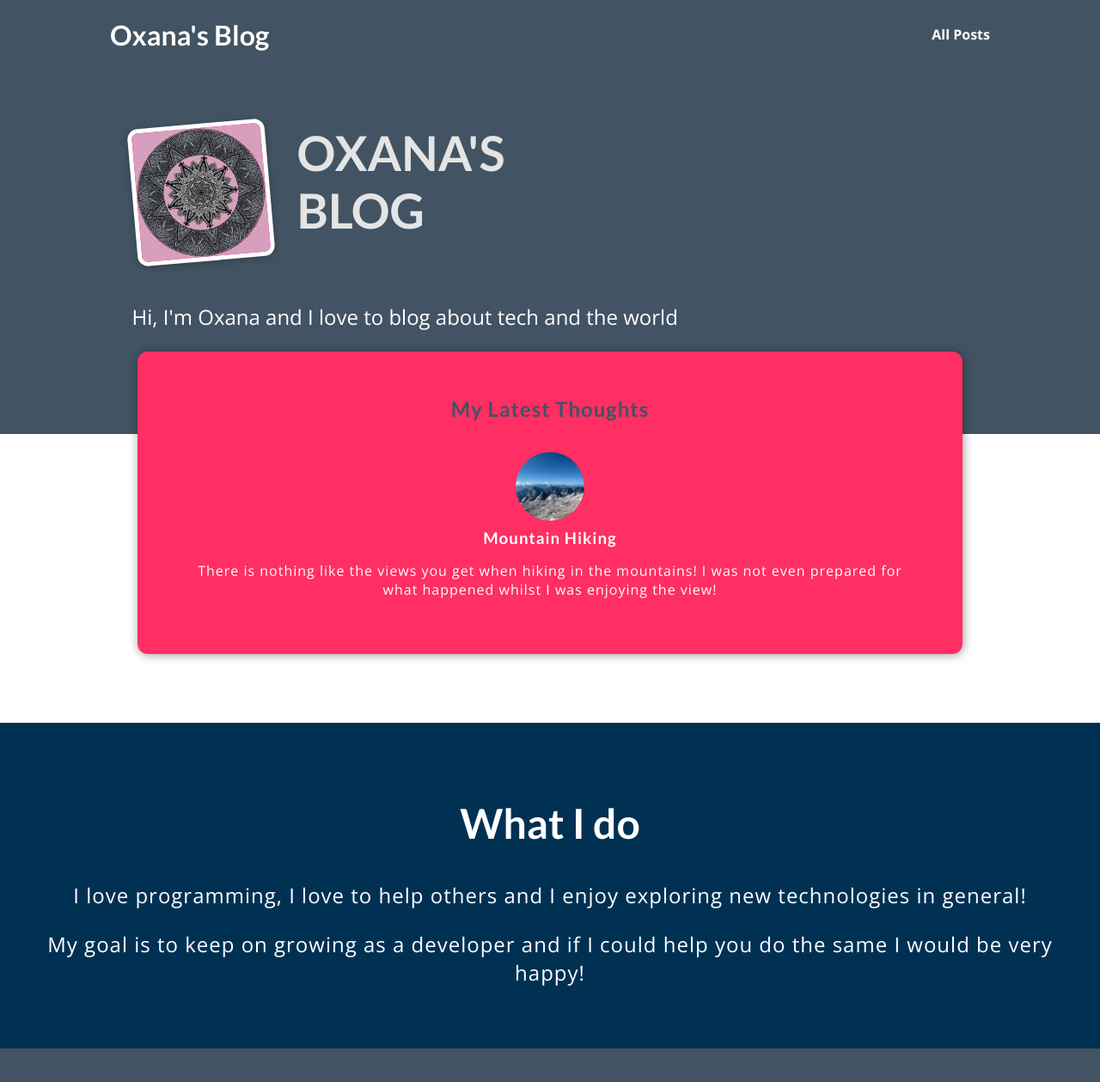
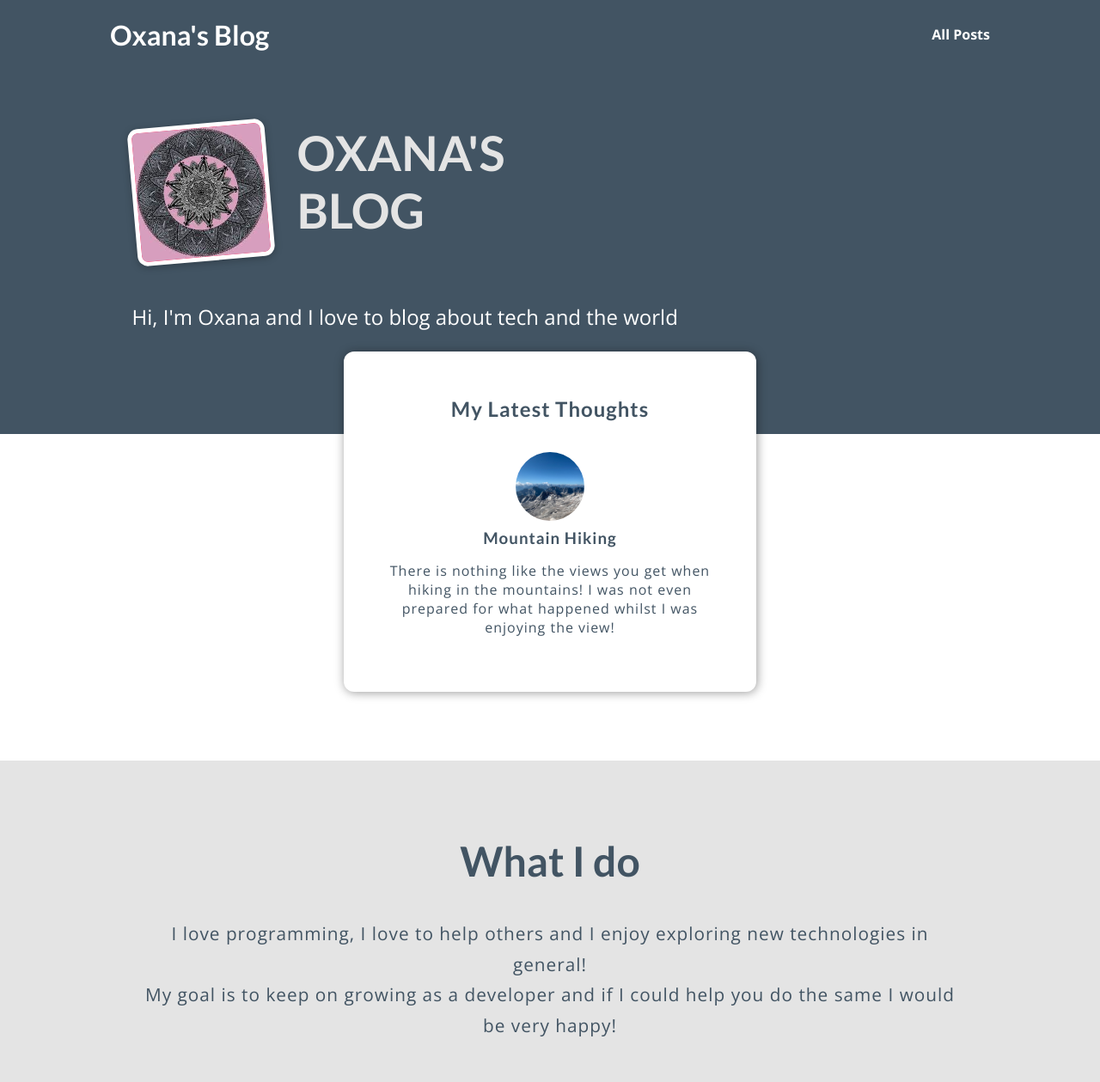
Before and after one commit to OxanaSF/blog-django, a Django app: page / in a window 1280 px wide. Shown: the whole page at 86% size. Before the commit the page ends 1220 px from the top, so only its background shows below. Run offline with Django 4.2, Linux system fonts and the light colour scheme.

Commit message:
link pages

```diff
--- a/blog/static/blog/index.css
+++ b/blog/static/blog/index.css
@@ -34,10 +34,11 @@
 }
 
 #latest-posts {
-  background-color: #ff2e63;
+  /* background-color: #ff2e63; */
+  background-color: white;
   padding: 2rem;
   border-radius: 12px;
-  width: 60rem;
+  width: 30rem;
   margin: -6rem auto 2rem auto;
   box-shadow: 1px 1px 12px rgba(0, 0, 0, 0.4);
   color: #425463;
@@ -46,7 +47,6 @@
 
 .post__content {
   color: #425463;
-  color: white;
   letter-spacing: 1px;
 }
 
@@ -75,9 +75,9 @@
 #about {
   text-align: center;
   padding: 3rem;
-  background-color: #003153;
+  background-color: #e4e4e4;
   margin-top: 5rem;
-  color: white;
+  color: #425463;
 }
 
 #about h2 {
@@ -85,8 +85,10 @@
 }
 
 #about p {
-  font-size: 1.5rem;
-  color: #353535;
-  color: white;
+  font-size: 1.3rem;
+  color: #425463;
   letter-spacing: 1px;
+  width: 80%;
+  margin: 0 auto;
+  line-height: 1.7;
 }
--- a/blog/templates/blog/includes/post.html
+++ b/blog/templates/blog/includes/post.html
@@ -1,19 +1,18 @@
-
 {% load static %}
 
 <li>
   <article class="post">
-      <a href="">
+    <a href="{% url 'post-detail-page' %}">
       <img
-          src="{% static 'blog/images/mountains.png' %}"
+        src="{% static 'blog/images/mountains.png' 'the-mountains' %}"
         alt="Mountain Hiking"
       />
       <div class="post__content">
         <h3>Mountain Hiking</h3>
         <p>
-            There is nothing like the views you get when hiking in the
-            mountains! I was not even prepared for what happened whilst I was
-            enjoying the view!
+          There is nothing like the views you get when hiking in the mountains!
+          I was not even prepared for what happened whilst I was enjoying the
+          view!
         </p>
       </div>
     </a>
--- a/blog/urls.py
+++ b/blog/urls.py
@@ -4,6 +4,6 @@ from . import views
 
 urlpatterns = [
     path("", views.starting_page, name="starting-page"),
-    path("posts", views.posts, name="post-page"),
+    path("posts", views.posts, name="posts-page"),
     path("posts/<slug:slug>", views.post_detail, name="post-detail-page")
 ]
--- a/static/app.css
+++ b/static/app.css
@@ -39,7 +39,7 @@ h3 {
 
 #main-navigation a:hover,
 #main-navigation a:active {
-  color: #cf79f1;
+  color: #ff2e63;
 }
 
 #main-navigation h1 a:hover,
--- a/templates/base.html
+++ b/templates/base.html
@@ -12,9 +12,9 @@
   </head>
   <body>
     <header id="main-navigation">
-      <h1><a href="">Oxana's Blog</a></h1>
+      <h1><a href="{% url 'starting-page' %}">Oxana's Blog</a></h1>
       <nav>
-        <a href="">All Posts</a>
+        <a href="{% url 'posts-page' %}">All Posts</a>
       </nav>
     </header>
 
```
Also changed, not shown: blog/static/blog/all-posts.css (+8 -2 lines). Lines whose indentation alone changed are shown as unchanged.
